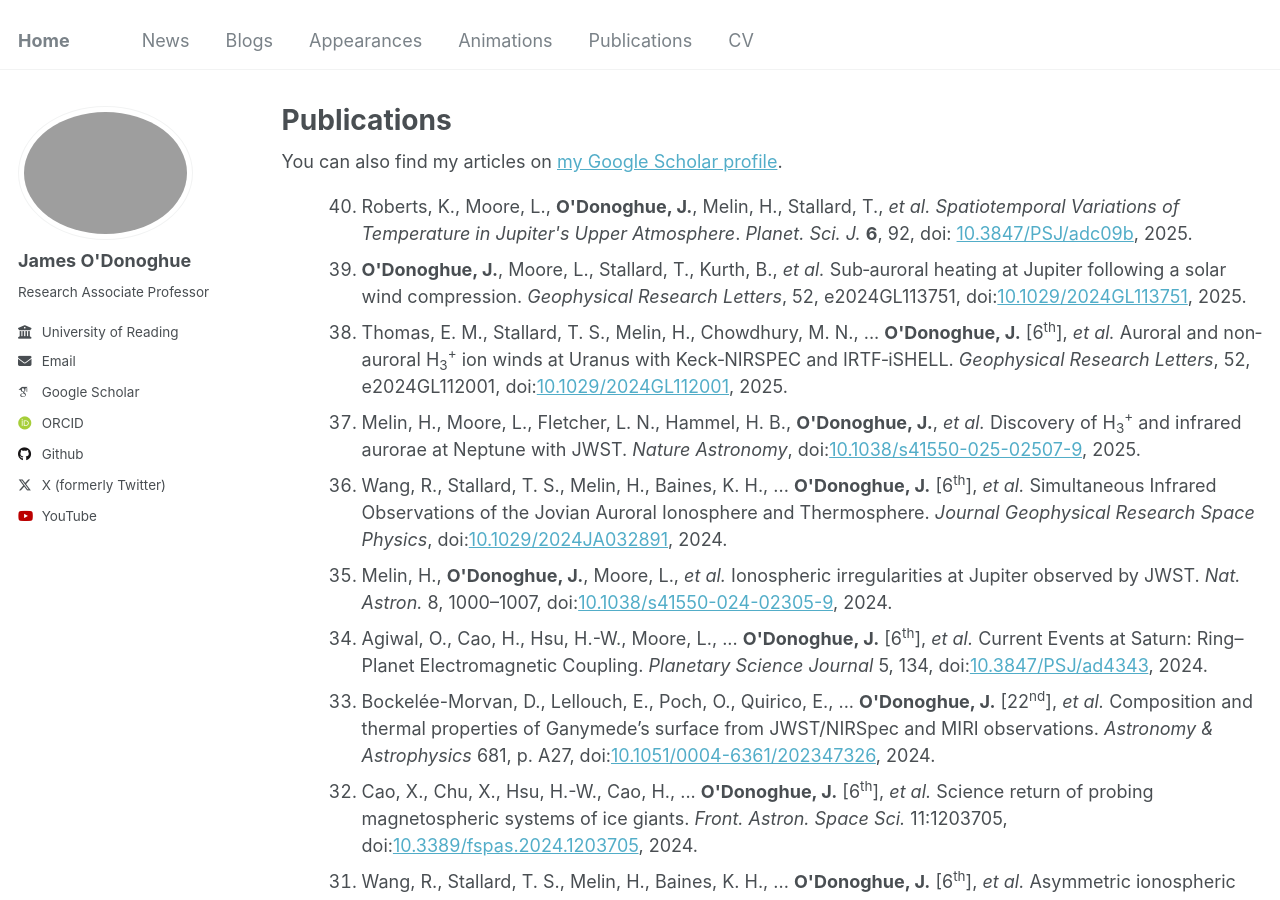
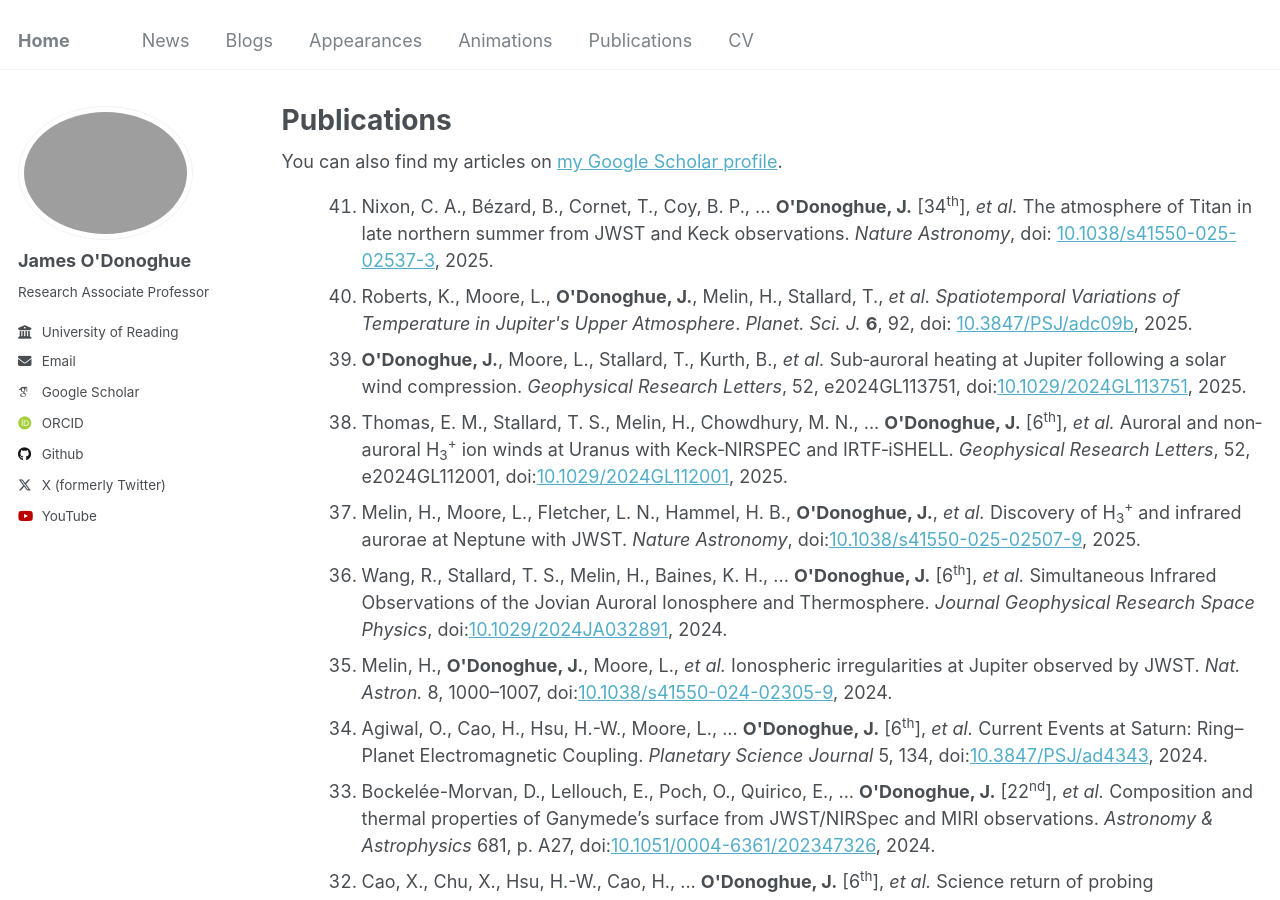
Before and after one commit to odonoghuespace/odonoghuespace.github.io, a Jekyll site: the page built from _pages/publications.html, in a window 1280 px wide and 900 px high. Built offline with Jekyll 4.4.1, drawn with Linux system fonts in a browser that asks for light colours; some web fonts are replaced.

Commit message:
Update publications.html

```diff
--- a/_pages/publications.html
+++ b/_pages/publications.html
@@ -15,6 +15,8 @@ author_profile: true
 
 <ol reversed>
   <ol reversed>
+  <li>Nixon, C. A., Bézard, B., Cornet, T., Coy, B. P., ... <strong>O'Donoghue, J.</strong> [34<sup>th</sup>], <em>et al.</em> The atmosphere of Titan in late northern summer from JWST and Keck observations. <em>Nature Astronomy</em>, doi: <a href="https://doi.org/10.1038/s41550-025-02537-3">10.1038/s41550-025-02537-3</a>, 2025.</li>
+
   <li>Roberts, K., Moore, L., <strong>O'Donoghue, J.</strong>, Melin, H., Stallard, T., <em>et al.</em> <em>Spatiotemporal Variations of Temperature in Jupiter's Upper Atmosphere</em>. <em>Planet. Sci. J.</em> <strong>6</strong>, 92, doi: <a href="https://doi.org/10.3847/PSJ/adc09b">10.3847/PSJ/adc09b</a>, 2025.</li>
 
   <li><strong>O'Donoghue, J.</strong>, Moore, L., Stallard, T., Kurth, B., <em>et al.</em> Sub‐auroral heating at Jupiter following a solar wind compression. <em>Geophysical Research Letters</em>, 52, e2024GL113751, doi:<a href="https://doi.org/10.1029/2024GL113751">10.1029/2024GL113751</a>, 2025.</li>
```
